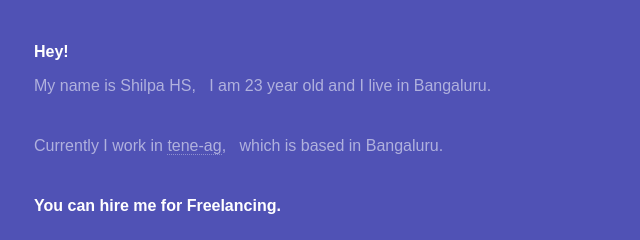
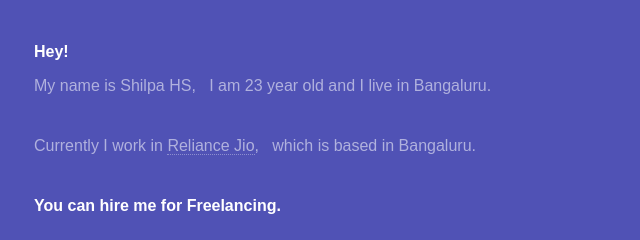
Before and after one commit to shilpaHS/cv_shilpa, a plain HTML site: page index.html in a window 1280 px wide. Shown: the part 840-1080 px from the top of the page, 430-1070 px from the left. Drawn offline with Linux system fonts and the light colour scheme.

Commit message:
Update index.html

```diff
--- a/index.html
+++ b/index.html
@@ -46,7 +46,7 @@
 								<div class="inner">
 								<h4>Hey!</h4>
                                     <p>My name is Shilpa HS,&nbsp;&nbsp;&nbsp;I am 23 year old and I live in Bangaluru.</p>
-                                    <p>Currently I work in  <a href="http://www.tene-ag.com/" target="_blank">tene-ag</a>,&nbsp;&nbsp;&nbsp;which is based in Bangaluru.</p>
+                                    <p>Currently I work in  <a href="https://www.jio.com/welcome" target="_blank">Reliance Jio</a>,&nbsp;&nbsp;&nbsp;which is based in Bangaluru.</p>
                                     <p><strong>You can hire me for Freelancing.</strong></p>
                                     <p>Ever tried. Ever failed. No matter. Try Again. Fail again. Fail better.
 									</p>
```
